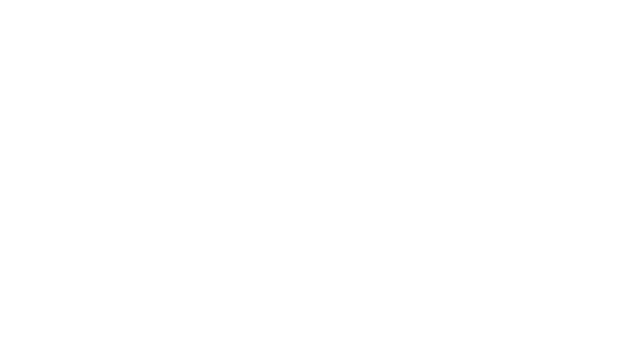
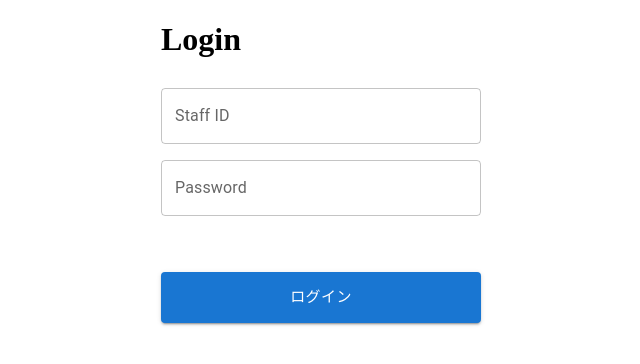
Before and after one commit to ChoMihyang/attendance-keeper, a React (Create React App) app in the folder front/: page /login in a window 1280 px wide. Before the commit this address had no page. Shown: the top 364 px of the page, without its empty margins (203-843 px from the left). Built offline with nearby package versions, Linux system fonts and the light colour scheme.

Commit message:
Init login page

```diff
--- a/front/package.json
+++ b/front/package.json
@@ -5,6 +5,7 @@
   "dependencies": {
     "@emotion/react": "^11.11.3",
     "@emotion/styled": "^11.11.0",
+    "@mui/icons-material": "^5.15.7",
     "@mui/material": "^5.15.6",
     "@mui/styled-engine-sc": "^6.0.0-alpha.13",
     "@testing-library/jest-dom": "^5.17.0",
--- a/front/src/App.js
+++ b/front/src/App.js
@@ -1,12 +1,16 @@
 import React from "react";
 import { BrowserRouter as Router, Routes, Route, Link } from "react-router-dom";
 import Register from "./components/Register";
+import Login from "./components/Login";
+import Home from "./components/Home";
 
 function App() {
   return (
     <Router>
       <Routes>
-        <Route path="/" element={<Register />} />
+      <Route path="/home" element={<Home />} />
+        <Route path="/register" element={<Register />} />
+        <Route path="/login" element={<Login />}></Route>
       </Routes>
     </Router>
   );
--- /dev/null
+++ b/front/src/components/Home.js
@@ -0,0 +1,10 @@
+function Home() {
+    return (
+        <div>
+        <h1>Home</h1>
+        <p>Welcome to our site!</p>
+        </div>
+    );
+}
+
+export default Home;
--- /dev/null
+++ b/front/src/components/Login.js
@@ -0,0 +1,60 @@
+import React, { useState } from "react";
+import { Container, TextField, Button } from "@mui/material";
+
+function Login() {
+    const [staffId, setStaffId] = useState("");
+    const [password, setPassword] = useState("");
+
+    const handleChange = (event) => {
+        if (event.target.name === "staffId") {
+        setStaffId(event.target.value);
+        } else if (event.target.name === "password") {
+        setPassword(event.target.value);
+        }
+        console.log(staffId, password);
+    };
+    const handleSubmit = (event) => {
+        console.log(event);
+    }
+
+    return (
+        <Container maxWidth="sm">
+        <div>
+            <h1>Login</h1>
+            <form onSubmit={handleSubmit}>
+            <TextField
+                type="text"
+                name="staffId"
+                value={staffId}
+                onChange={handleChange}
+                id="outlined-basic"
+                label="Staff ID"
+                variant="outlined"
+                sx={{ width: "20rem", my: "0.5rem" }}
+            />
+            <br />
+            <TextField
+                id="outlined-basic"
+                name="password"
+                value={password}
+                onChange={handleChange}
+                label="Password"
+                variant="outlined"
+                sx={{ width: "20rem", my: "0.5rem" }}
+            />
+            <br />
+            <Button
+                type="submit"
+                variant="contained"
+                size="large"
+                sx={{ width: "20rem", height: "3.2rem", my: "3rem" }}
+            >
+                ログイン
+            </Button>
+            </form>
+        </div>
+        </Container>
+    );
+}
+
+export default Login;
```
Also changed, not shown: front/src/components/Register.js (indentation only), 1 other file (tests, documents, lock files or other folders).
